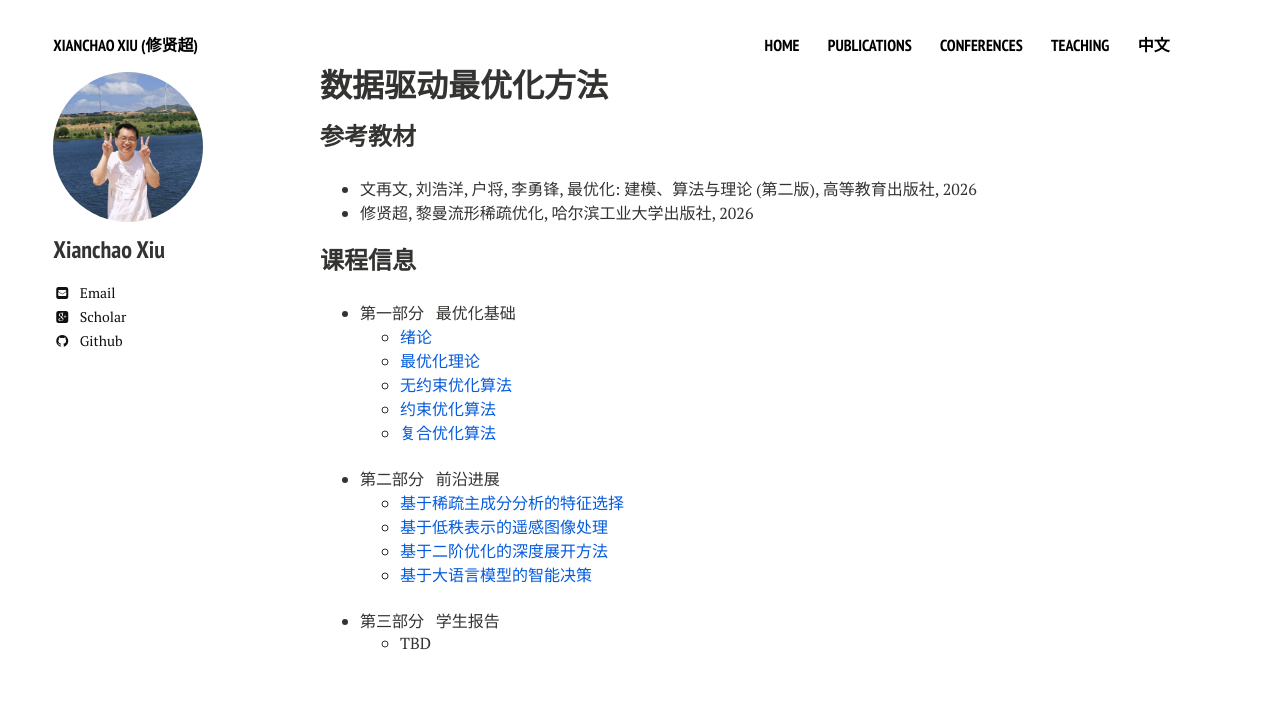
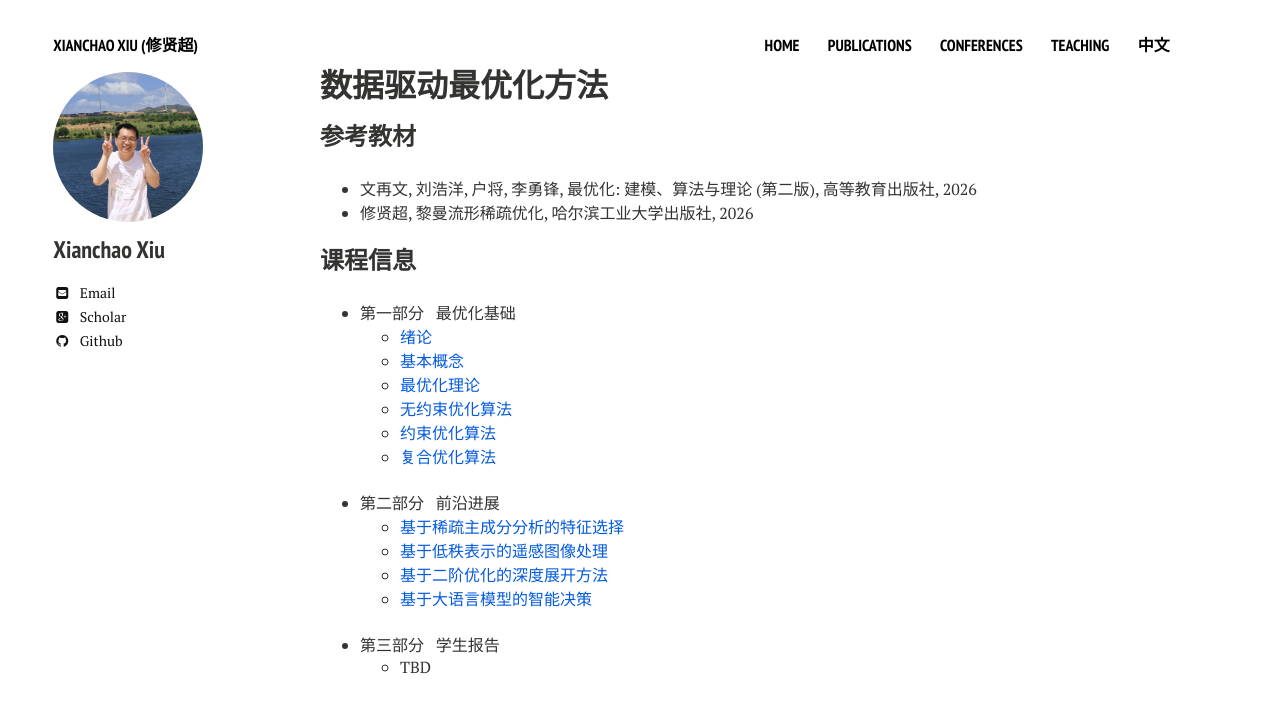
Before and after one commit to xianchaoxiu/xianchaoxiu.github.io, a Jekyll site: the page built from teaching/OPT/2026/index.md, in a window 1280 px wide. Shown: the top 713 px of the page. Built offline with Jekyll 4.4.1, drawn with Linux system fonts in a browser that asks for light colours; nearby versions of some CDN libraries.

Commit message:
Update index.md

```diff
--- a/teaching/OPT/2026/index.md
+++ b/teaching/OPT/2026/index.md
@@ -13,11 +13,11 @@ share: false
 * 修贤超, 黎曼流形稀疏优化, 哈尔滨工业大学出版社, 2026 <br>
 
 
-
 ### 课程信息
 
 - 第一部分 &nbsp;  最优化基础 <br>
   -  <a href="../2026/绪论.pdf" class="textlink" target="_blank"> 绪论 <br>
+  -  <a href="../2026/最优化理论.pdf" class="textlink" target="_blank"> 基本概念 <br>
   -  <a href="../2026/最优化理论.pdf" class="textlink" target="_blank"> 最优化理论 <br>
   -  <a href="../2026/无约束优化算法.pdf" class="textlink" target="_blank"> 无约束优化算法 <br>
   -  <a href="../2026/约束优化算法.pdf" class="textlink" target="_blank"> 约束优化算法 <br>
```
